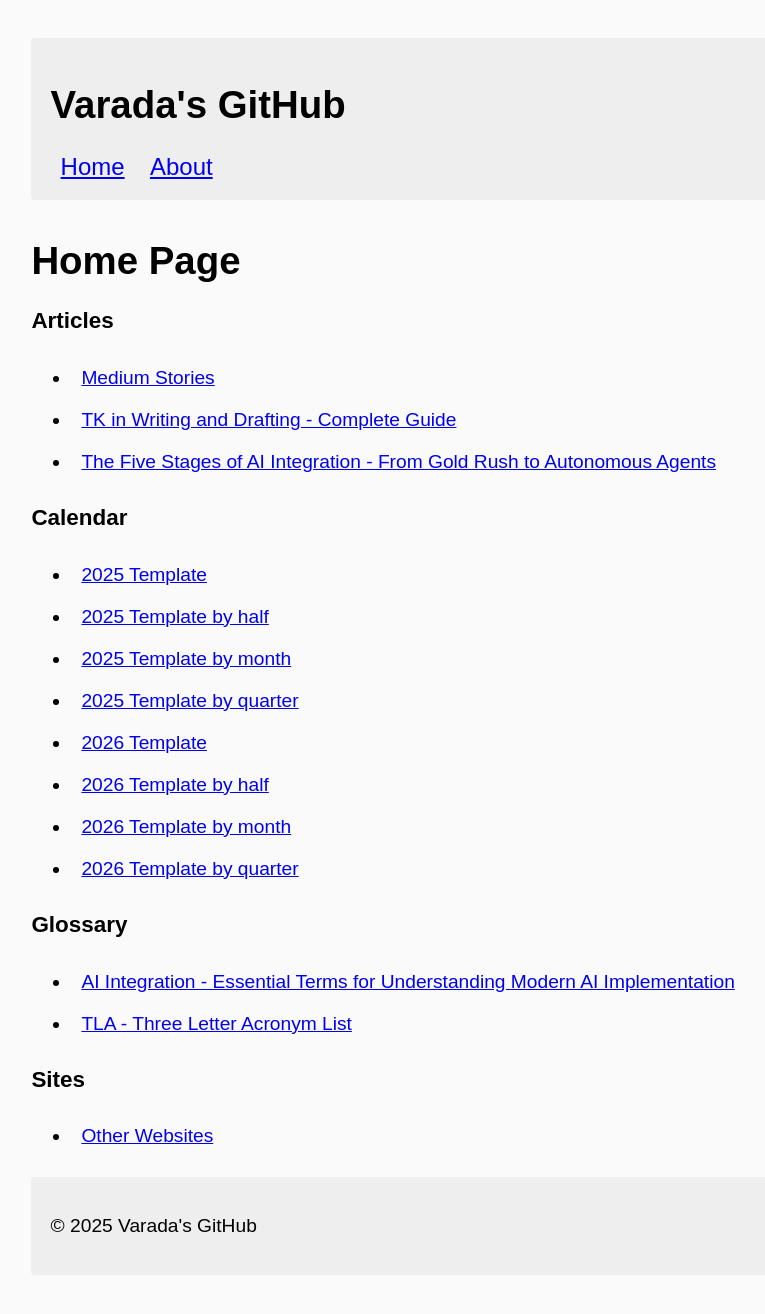
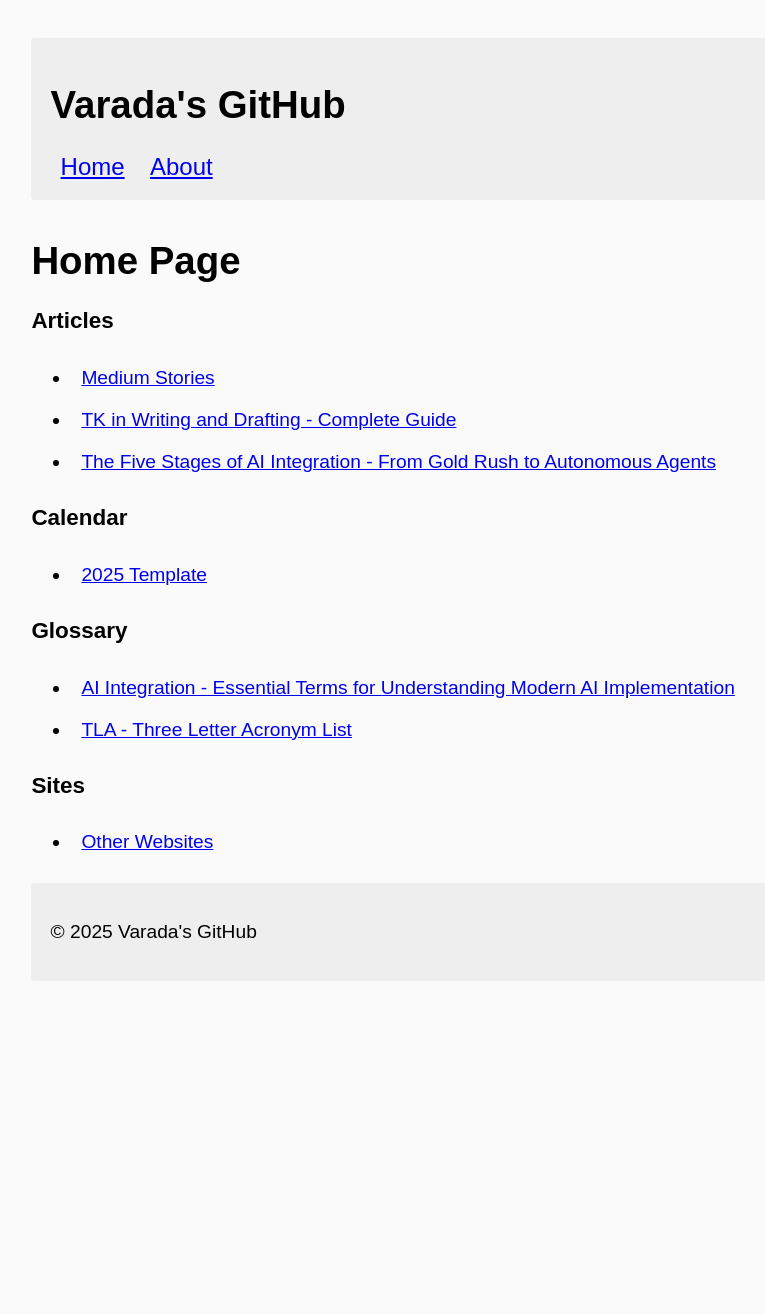
Before and after one commit to ivarada/ivarada.github.io, a Jekyll site: the page built from index.md, in a window 1280 px wide. Shown: the whole page, without its empty margins (7-772 px from the left). Built offline with Jekyll 4.4.1, drawn with Linux system fonts in a browser that asks for light colours; after the commit the page ends 1020 px from its top, so only the background shows below that.

Commit message:
Auto-generate _config/links.md and update index.md from _config/links.csv

```diff
--- a/index.md
+++ b/index.md
@@ -13,13 +13,6 @@ title: Home
 
 ### Calendar
 * [ 2025 Template]( /calendar/calendar-y-2025.html)
-* [ 2025 Template by half]( /calendar/calendar-h-2025.html)
-* [ 2025 Template by month]( /calendar/calendar-m-2025.html)
-* [ 2025 Template by quarter]( /calendar/calendar-q-2025.html)
-* [ 2026 Template]( /calendar/calendar-y-2026.html)
-* [ 2026 Template by half]( /calendar/calendar-h-2026.html)
-* [ 2026 Template by month]( /calendar/calendar-m-2026.html)
-* [ 2026 Template by quarter]( /calendar/calendar-q-2026.html)
 
 ### Glossary
 * [ AI Integration - Essential Terms for Understanding Modern AI Implementation]( /_pages/glossary-ai-integration.html)
@@ -30,4 +23,5 @@ title: Home
 
 
 
+
 <!-- LINKS-INSERT-END -->
```
Also changed, not shown: _config/links.md (+0 -7 lines).
